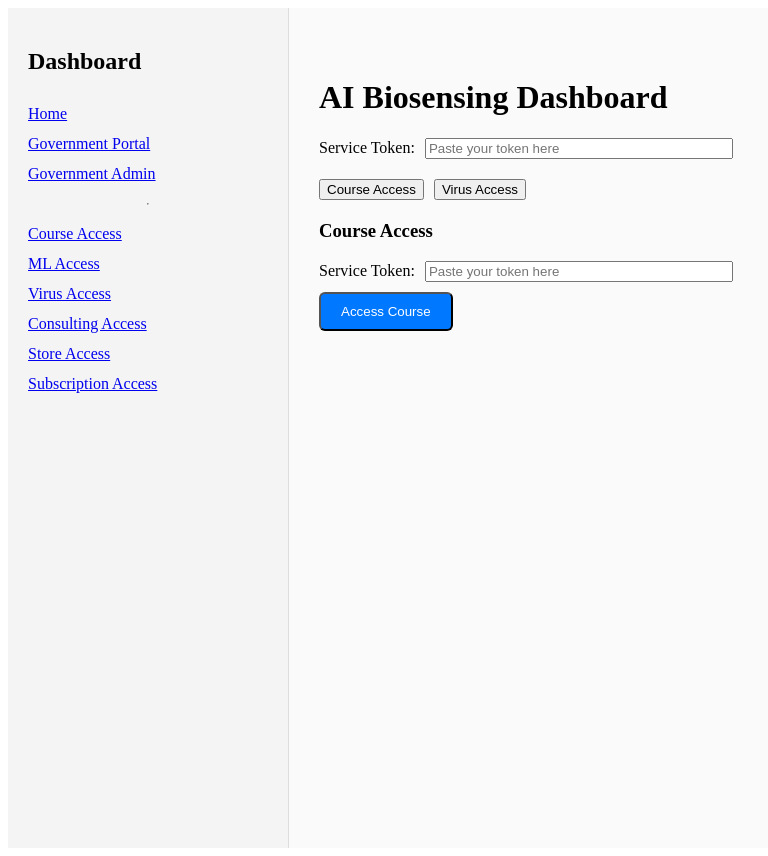
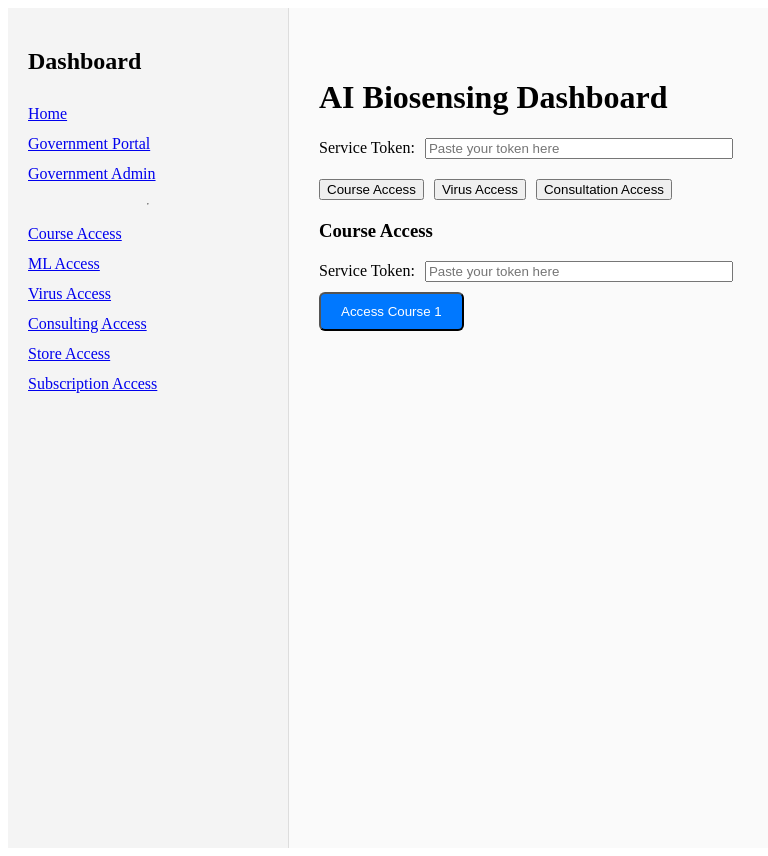
Before and after one commit to selemaniseif12/ai_biosensing_frontend, a Next.js app: page /dashboard in a window 1280 px wide. Shown: the whole page, without its empty margins (0-768 px from the left). Built offline with nearby package versions, Linux system fonts and the light colour scheme.

Commit message:
Fix: added required courseId prop to CourseAccessButton in dashboard

```diff
--- a/app/dashboard/page.tsx
+++ b/app/dashboard/page.tsx
@@ -1,8 +1,9 @@
 "use client";
 
 import { useState } from "react";
-import CourseAccessButton from "./components/CourseAccessButton";
-import VirusAccessButton from "./components/VirusAccessButton";
+import CourseAccessButton from "./components/CourseAccessButton.jsx";
+import VirusAccessButton from "./components/VirusAccessButton.jsx";
+import ConsultationAccessButton from "./components/ConsultationAccessButton.jsx";
 
 export default function DashboardPage() {
   const [activeTab, setActiveTab] = useState("course_access");
@@ -30,14 +31,21 @@ export default function DashboardPage() {
         <button onClick={() => setActiveTab("virus_access")} style={{ marginLeft: "10px" }}>
           Virus Access
         </button>
+        <button onClick={() => setActiveTab("consultation_access")} style={{ marginLeft: "10px" }}>
+          Consultation Access
+        </button>
       </div>
 
       {/* COURSE ACCESS */}
-      {activeTab === "course_access" && <CourseAccessButton />}
+      {activeTab === "course_access" && <CourseAccessButton courseId="1" />}
 
       {/* VIRUS ACCESS */}
       {activeTab === "virus_access" && <VirusAccessButton userId="1" token={token} />}
 
+      {/* CONSULTATION ACCESS */}
+      {activeTab === "consultation_access" && (
+        <ConsultationAccessButton userId="1" token={token} />
+      )}
     </div>
   );
 }
```
